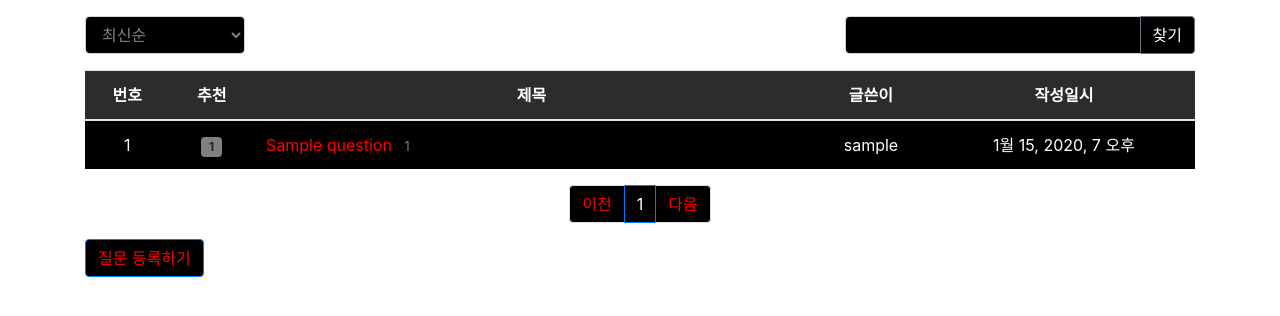
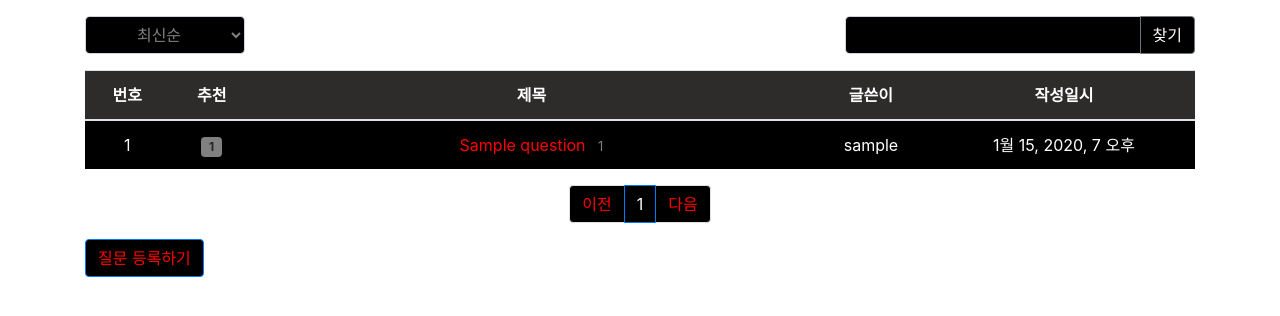
Before and after one commit to gustmd1025/pybo, a Django app: page / in a window 1280 px wide. Shown: the part 75-391 px from the top of the page. Run offline with Django 3.2, Linux system fonts and the light colour scheme; tables that the repository leaves empty hold one stand-in row (values such as "Sample post"); some libraries are stand-ins or nearby versions.

Commit message:
중앙 정렬

```diff
--- a/templates/base.html
+++ b/templates/base.html
@@ -16,6 +16,8 @@
         .btn:hover { background-color : red }
         a:link { color : red }
         a:visited { color : red }
+        select { text-align:center }
+
 
     </style>
 </head>
--- a/templates/pybo/question_list.html
+++ b/templates/pybo/question_list.html
@@ -43,7 +43,7 @@
                 <span class="badge badge-warning px-2 py-1" style="background-color : gray !important">{{ question.voter.all.count }}</span>
                 {% endif %}
             </td>
-            <td class="text-left">
+            <td class="text-center">
                 <a href="{% url 'pybo:detail' question.id %}">{{ question.subject }}</a>
                 {% if question.answer_set.count > 0 %}
                 <span class="text-danger small ml-2" style="color : gray !important">{{ question.answer_set.count }}</span>
```
